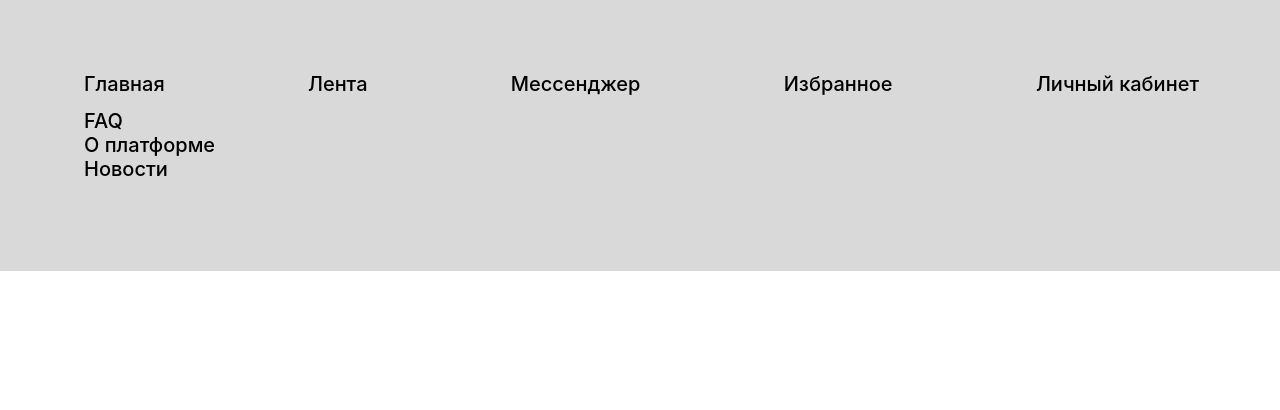
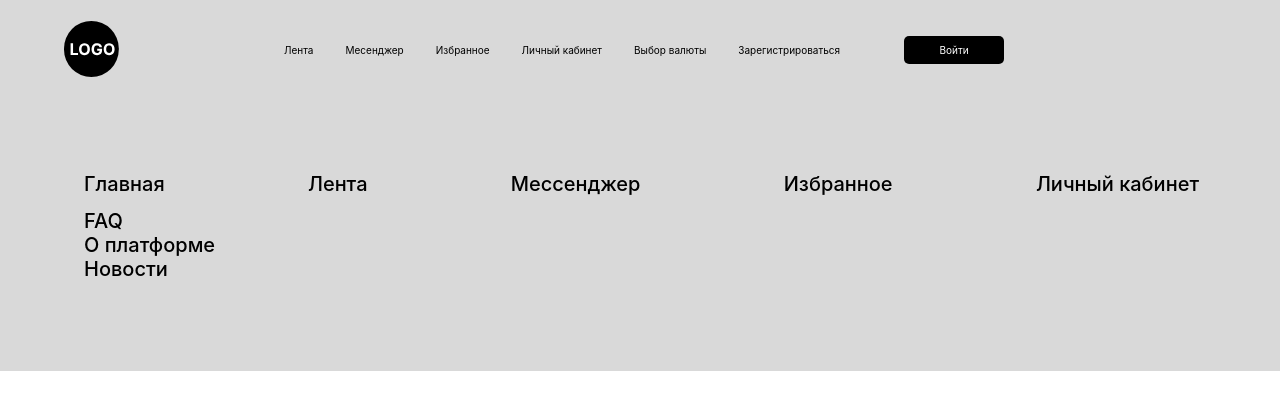
Before and after one commit to KovalevVad/SwipePlaceClient, a React (Create React App) app: page / in a window 1280 px wide. Shown: the top 410 px of the page. Built offline with nearby package versions, Linux system fonts and the light colour scheme.

Commit message:
слияние

```diff
--- a/src/App.js
+++ b/src/App.js
@@ -1,13 +1,12 @@
 import './App.css';
-import Header from './components/Header/Header';
+import Header from './components/Header/Header.jsx';
 import Main from './components/main/Main.jsx';
 import Footer from './components/footer/Footer.jsx';
-
 
 function App() {
   return (
     <div className="appWrapper">
-        {/* <Header /> */}
+        <Header />
         {/* <Main /> */}
         <Footer />
     </div>
```
